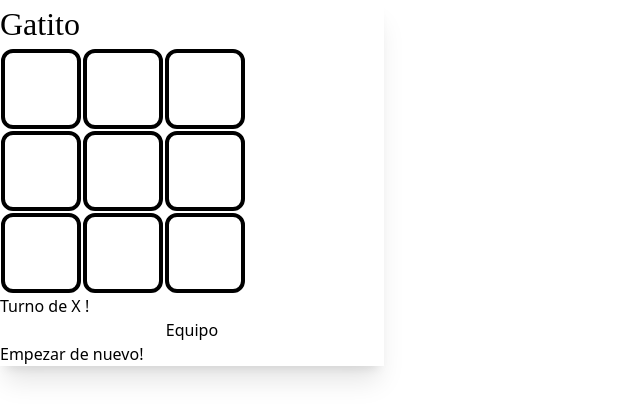
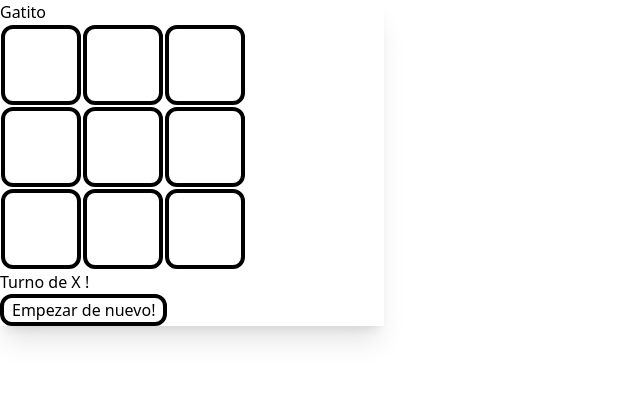
Before and after one commit to AngelordMx/practica_7_Gatito, a Vue app: page / in a window 1280 px wide. Shown: the top 420 px of the page, without its empty margins (0-640 px from the left). Built offline with nearby package versions, Linux system fonts and the light colour scheme.

Commit message:
Gatito terminado SIN bootstrap

```diff
--- a/src/App.vue
+++ b/src/App.vue
@@ -1,4 +1,4 @@
-<script>
+<script setup>
 import { ref } from 'vue';
 
 const jugadorActual = ref("X");
@@ -32,17 +32,21 @@ function Tirar(celda) {
 		return;
 	}
 	if (tablero.value[celda] != "") {
-		return ;
+		return;
 	}
 	tablero.value[celda] = jugadorActual.value;
-	if (jugadorActual.value=="X")
-	{
-		jugadorActual.value="O"
+	if (jugadorActual.value == "X") {
+		jugadorActual.value = "O"
 	}
-	else
-	{
-		jugadorActual.value="X"
+	else {
+		jugadorActual.value = "X"
 	}
+}
+
+function Reiniciar()
+{
+	tablero.value = ["", "", "", "", "", "", "", "", ""]
+	jugadorActual.value = "X"
 }
 </script>
 
@@ -58,25 +62,25 @@ function Tirar(celda) {
 					<tr>
 						<!-- Primera celda -->
 						<td>
-							<div @click="Tirar(0)" class="boton"> </div>
+							<div @click="Tirar(0)" class="boton"> {{ tablero[0] }}</div>
 						</td>
 						<td>
-							<div @click="Tirar(1)" class="boton"> </div>
+							<div @click="Tirar(1)" class="boton"> {{ tablero[1] }}</div>
 						</td>
 						<td>
-							<div @click="Tirar(2)"  class="boton"> </div>
+							<div @click="Tirar(2)" class="boton"> {{ tablero[2] }}</div>
 						</td>
 					</tr>
 					<!-- Segundo Renglon-->
 					<tr>
 						<td>
-							<div @click="Tirar(3)"  class="boton"> </div>
+							<div @click="Tirar(3)" class="boton"> {{ tablero[3] }}</div>
 						</td>
 						<td>
-							<div @click="Tirar(4)" class="boton"> </div>
+							<div @click="Tirar(4)" class="boton">{{ tablero[4] }} </div>
 						</td>
 						<td>
-							<div @click="Tirar(5)" class="boton"> </div>
+							<div @click="Tirar(5)" class="boton">{{ tablero[5] }} </div>
 						</td>
 
 					</tr>
@@ -84,41 +88,25 @@ function Tirar(celda) {
 					<tr>
 						<!-- Primera celda -->
 						<td>
-							<div @click="Tirar(6)" class="boton"> </div>
+							<div @click="Tirar(6)" class="boton"> {{ tablero[6] }}</div>
 						</td>
 						<td>
-							<div @click="Tirar(7)" class="boton"> </div>
+							<div @click="Tirar(7)" class="boton">{{ tablero[7] }} </div>
 						</td>
 						<td>
-							<div @click="Tirar(8)" class="boton"> </div>
+							<div @click="Tirar(8)" class="boton">{{ tablero[8] }} </div>
 						</td>
 					</tr>
 				</tbody>
 			</table>
-			<h2 id="turnoJugador" class="card-title">Turno de X !</h2>
-			<div class="alert flex justify-center">
-				<span>{{ "Equipo " }}</span>
+			<div class="flex flex-col">
+				<h2 v-if="!Ganador()" id="turnoJugador" class="card-title">Turno de {{ jugadorActual }} !</h2>
+				<div v-if="Ganador()">
+				<span> Ganador {{ Ganador() }}</span>
 			</div>
-			<button id="botonReinicio" class="btn join-item w-18">Empezar de nuevo!</button>
+			</div>
+
+			<button @click="Reiniciar()" id="botonReinicio" class="border-4 border-black rounded-xl px-2">Empezar de nuevo!</button>
 		</div>
 	</div>
 </template>
-
-<style>
-.cell {
-	width: 75px;
-	height: 75px;
-	box-shadow: 0 0 0 2px;
-	line-height: 75px;
-	font-size: 50px;
-	cursor: grab;
-}
-
-#Titulo {
-	font-family: "Permanent Marker", cursive;
-	font-size: xx-large;
-}
-
-#Contenedordeljuego {
-	font-family: "Permanent Marker", cursive;
-}</style>
```
